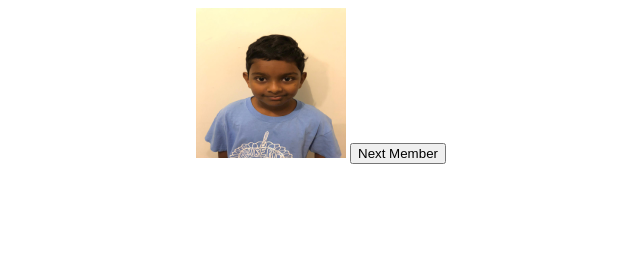
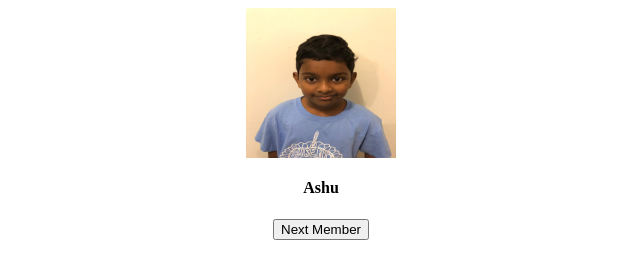
Before and after one commit to Coderhehe/Project-78, a plain HTML site: page index.html in a window 1280 px wide. Both pictures are taken after a click on the button "Next Member". Shown: the whole page, without its empty margins (319-959 px from the left). Drawn offline with Linux system fonts and the light colour scheme.

Commit message:
Add files via upload

```diff
--- a/index.html
+++ b/index.html
@@ -5,6 +5,7 @@
     <link rel="stylesheet" href="style.css">
     </head>
 <img id="img" src="https://th.bing.com/th/id/OIP.-LtDx-oemKDfmjARp7sCRQHaFj?w=268&h=201&c=7&o=5&dpr=1.35&pid=1.7">
+<h4 id="h4"></h4>
 <button onclick="nextone()">Next Member</button>
 
 </html>
--- a/main.js
+++ b/main.js
@@ -1,7 +1,10 @@
+var names= [
+    "Ashu","Aryan"
+];
 var images = [
     "ashu's photo.jpeg","3ba6bbc6-30aa-4a66-ba3b-64de75959882.jpg"
     ];
     var i=0;
-    function nextone(){ document.getElementById("img").src=images[i];
+    function nextone(){ document.getElementById("img").src=images[i]; document.getElementById("h4").innerHTML=names[i];
     i++;
     if(i==2){i=0;}}
```
